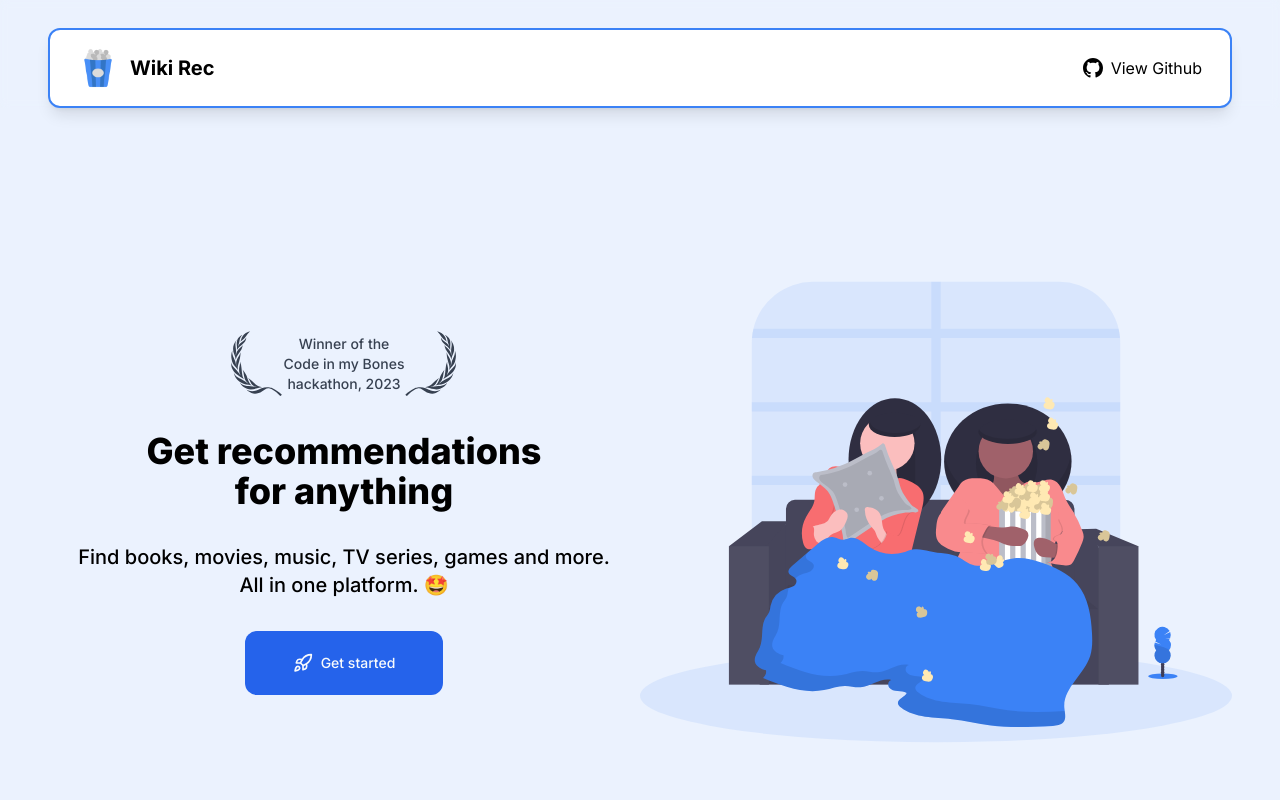
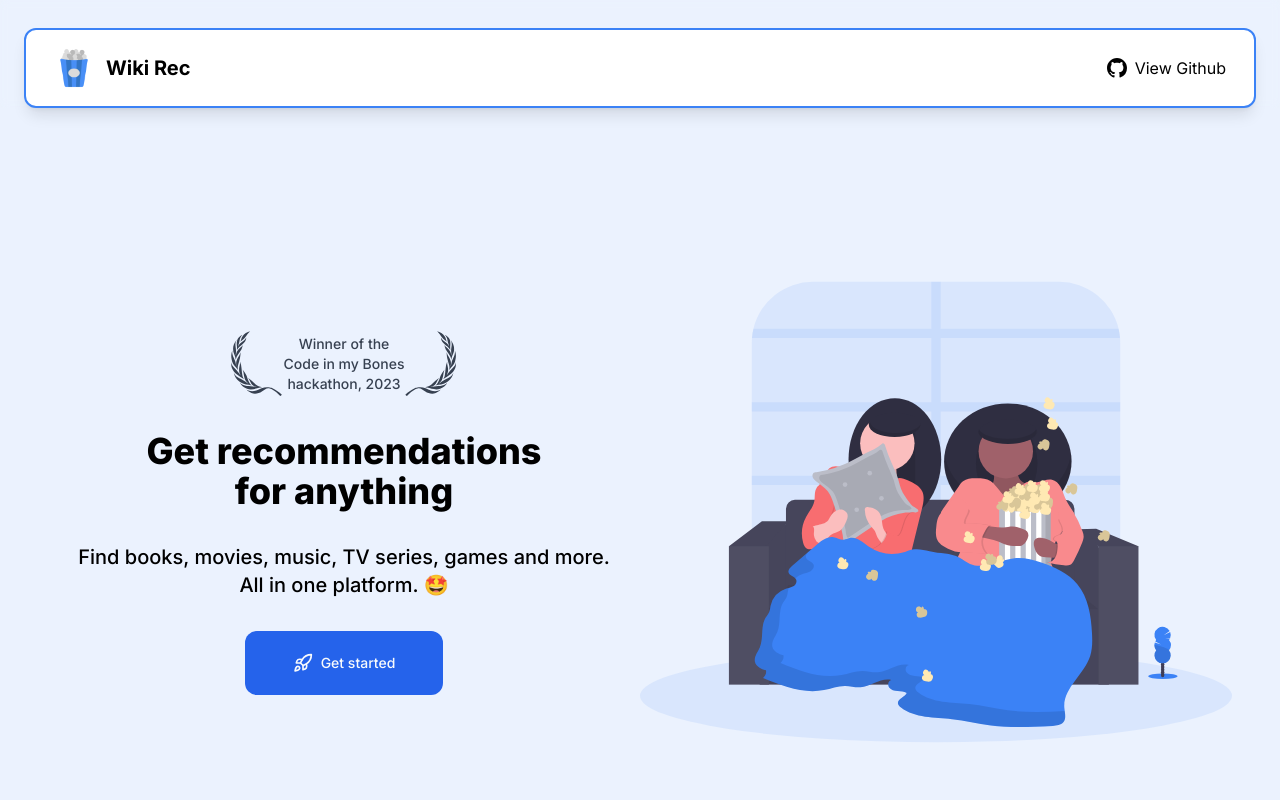
Before and after one commit to kz4killua/wikirec, a Next.js app in the folder frontend/: page / in a window 1280 px wide. Shown: the top 800 px of the page. Built offline with nearby package versions, Linux system fonts and the light colour scheme.

Commit message:
Update header styles for responsiveness

```diff
--- a/frontend/src/components/shared/header.tsx
+++ b/frontend/src/components/shared/header.tsx
@@ -5,7 +5,7 @@ import { Icon } from "@/components/shared/icon";
 
 export function Header() {
   return (
-    <Container className="pt-5 sm:pt-7 px-6 fixed top-0 left-0 right-0 z-50 backdrop-blur-sm">
+    <Container className="pt-5 sm:pt-7 px-6 sm:px-6 lg:px-6 fixed top-0 left-0 right-0 z-50 backdrop-blur-sm">
       <header className="w-full h-20 px-7 flex items-center justify-between rounded-xl bg-white shadow-lg border-2 border-blue-500">
         <Link href={"/"}>
           <div className="flex items-center gap-x-3">
```
